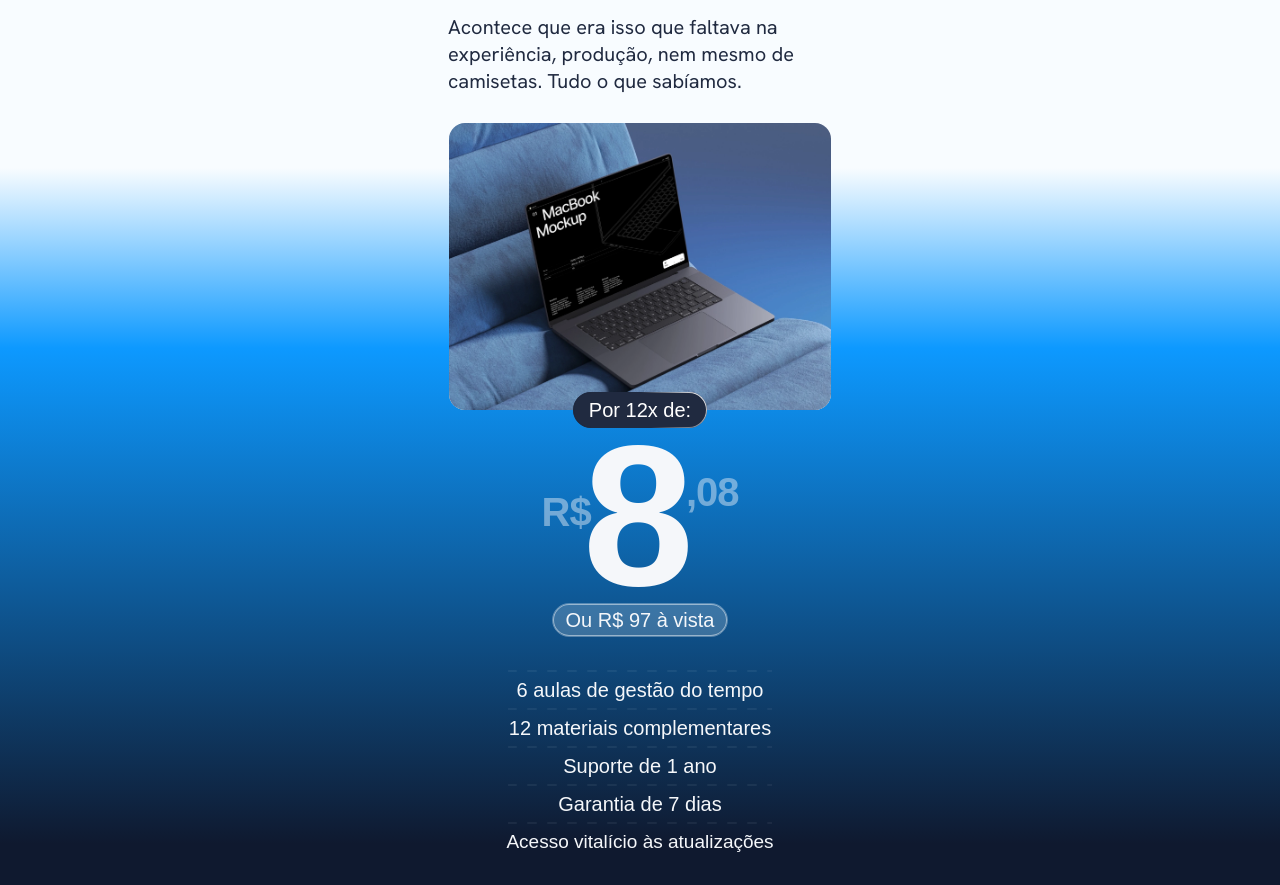
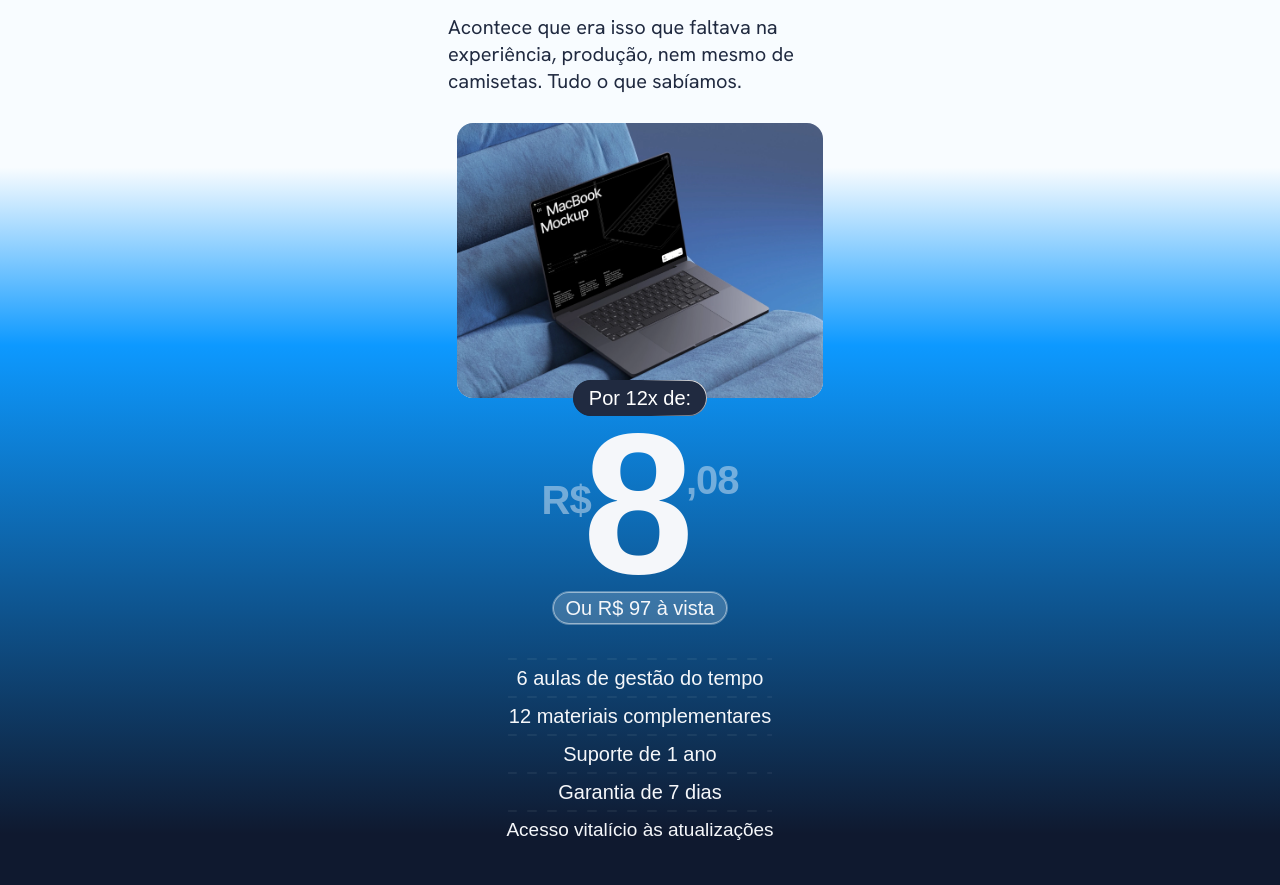
Before and after one commit to FelipeSilveiraChaves/Palaga-s-Product, a Next.js app in the folder quatrogavetas-lp1/: page /lp-1 in a window 1280 px wide. Shown: the part 9580-10465 px from the top of the page. Built offline with nearby package versions, Linux system fonts and the light colour scheme; no server answers; a web font is replaced by a local one.

Commit message:
p-img-CTA

```diff
--- a/quatrogavetas-lp1/src/app/components/calltoaction.tsx
+++ b/quatrogavetas-lp1/src/app/components/calltoaction.tsx
@@ -7,11 +7,13 @@ import MockupMac from "../../../assets/images/68951360dc0e8215efde949a_010.jpeg"
 export default function CallToAction() {
   return (
     <div className="font-title flex w-full max-w-95.5 flex-col items-center justify-center rounded-b-4xl bg-transparent">
-      <Image
-        src={MockupMac}
-        alt="macbook com propaganda"
-        className="h-auto w-full rounded-2xl bg-[#F5F7FA]"
-      />
+      <div className="px-2">
+        <Image
+          src={MockupMac}
+          alt="macbook com propaganda"
+          className="h-auto w-full rounded-2xl bg-[#F5F7FA]"
+        />
+      </div>
       <ParcelasComponent />
 
       <div className="flex h-36 items-center justify-center">
```
